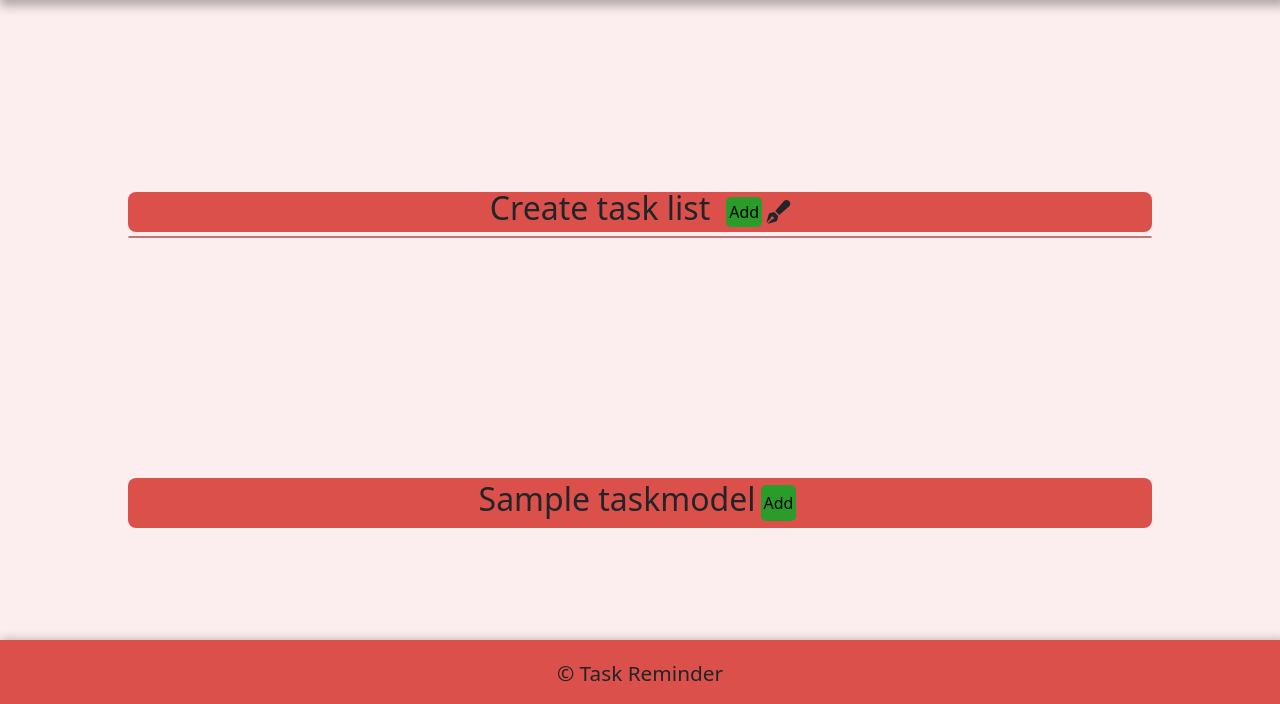
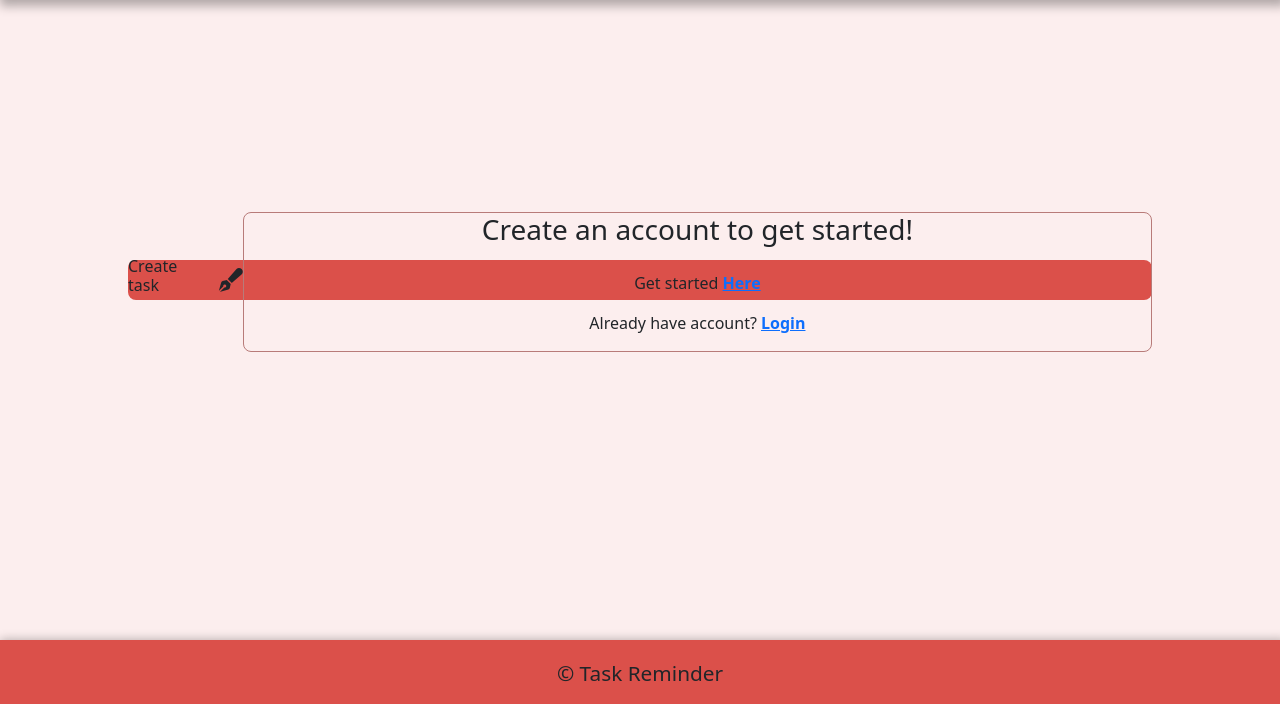
Before and after one commit to Timalexanderandersson/Task-Reminder, a Django app: page / in a window 1280 px wide. Shown: the part 96-800 px from the top of the page. Run offline with Django 5.2, Linux system fonts and the light colour scheme; tables that the repository leaves empty hold one stand-in row (values such as "Sample post"); some libraries are stand-ins or nearby versions.

Commit message:
moved html index to task_create.html and change the content on the webpage, and new view for homepage.

```diff
--- a/static/css/style.css
+++ b/static/css/style.css
@@ -62,7 +62,7 @@ main{
     height: auto;
     width: 80%;
     border-radius: 8px;
-    margin-bottom: 30vh;
+    margin-bottom: 20vh;
 
 }
 .cool-color-here{
@@ -79,6 +79,7 @@ main{
 /*Task h2*/
 #task-add{
     padding-right: 2vh;
+    font-size: 1rem;
 }
 .penn-icon{
     font-size: 1.5rem;
@@ -120,17 +121,28 @@ main{
 /*New task created*/
 .for-each-task{
     height: auto;
-    width: 80%;
+    width: 90%;
 }
 .tasks-header{
     height: auto;
     width: auto;
     background-color: #db504a;
     border-radius: 8px;
-    padding: 2px;
+    padding: 5px;
     display: flex;
-    justify-content: center;
+    justify-content: end;
+    margin-bottom: 10px;
+}
+/*link to tasks*/
+.link-header{
+    color: black;
+    text-decoration: none;
+    font-size: 1.3rem;
+    margin-right: 10vh;
 
+}
+.link-header:hover{
+    color: white;
 }
 /*Task buttons for every task*/
 .task-buttons{
@@ -142,6 +154,22 @@ main{
     background-color: rgb(42, 156, 42);
 
 }
+/*Delete button for task list*/
+.delete-button-task{
+    padding: 5px;
+    margin: auto;
+    border-radius: 5px;
+    border-style: none;
+    background-color: rgb(201, 159, 159);
+    margin-left:20px;
+    align-self: flex-end;
+}
+
+/*form index*/
+.form-edit{
+    display: flex;
+    justify-content: end;
+}
 
 /*form for task*/
 .task-details{
@@ -149,7 +177,12 @@ main{
     width: 80%;
 }
 
-
+/*New page task_edit*/
+.tasks-in-task{
+    background-color: #db504a;
+    margin-bottom: 10px;
+    border-radius: 5px;
+}
 
 /*Footer*/
 .color-footer{
--- a/static/js/script.js
+++ b/static/js/script.js
@@ -39,8 +39,6 @@ for (let i = 0; i < addbuttontask.length; i++){
     })
 }
 
-
-
 // Javascript dropdown bar bootstrap
 const dropdownElementList = document.querySelectorAll('.dropdown-toggle');
 const dropdownList = [...dropdownElementList].map(dropdownToggleEl => new bootstrap.Dropdown(dropdownToggleEl));
--- a/task_app/forms.py
+++ b/task_app/forms.py
@@ -16,7 +16,7 @@ class PostForm(forms.ModelForm):
 class PostUser(forms.ModelForm):
     class Meta:
         model = UserTask
-        fields = ['title','task_list','description','completed','due_date']
+        fields = ['title','description','completed','task_list','due_date']
 
     def __init__(self, *args, **kwargs):
         super(PostUser, self).__init__(*args, **kwargs)
--- a/task_app/templates/index.html
+++ b/task_app/templates/index.html
@@ -1,39 +1,17 @@
 {% extends "base.html" %}
 {% load crispy_forms_tags %}
 {% block content %}
+
 <div class="container-task">
     <div class="cool-color-here">
-        <h2 id="task-add">Create task list</h2>
-        <button class="addbutton">Add</button>
+        <h2 id="task-add">Create task</h2>
         <i class="fa-solid fa-pen-fancy penn-icon"></i>
-    </div>
-    <div class="task-add-box">
-        <form method="post" class="formdetails" >
-            {% csrf_token %}
-            {{ form | crispy }}
-            <button type="submit" id="first-button">Add task</button>
-
-        </form>
-        <div>
+        <div class="task-add-box ">
+            <h3 class="text-center mb-4">Create an account to get started!</h3>
+            <p class="text-center ">Get started <a class="links-for-all" href=""><strong> Here</strong></a></p>
+            <p class="text-center">Already have account? <a class="links-for-all" href=""><strong>Login</strong></a></p>
         </div>
     </div>
 </div>
 
-<div class="for-each-task">
-
-    {% for tasks in models_task %}
-    <div class="tasks-header">
-        <h2>{{ tasks.name}}</h2>
-
-        <button class="task-buttons">Add</button>
-    </div>
-    <div class="task-details">
-        <form method="post">
-
-        </form>
-
-       <p>hello</p>
-    </div>
-    {% endfor %}
-</div>
 {% endblock %}
--- a/task_app/urls.py
+++ b/task_app/urls.py
@@ -2,5 +2,10 @@ from . import views
 from django.urls import path
 
 urlpatterns = [
-    path('', views.taskpush, name='Homepage'),
+    path('', views.homepage, name='Homepage'),
+    path('tasks', views.taskpush, name='task-create'),
+    path('newpage/<int:task_id>/', views.newpage, name='newpage'),
+    path('delete-task/<int:task_id>/', views.delete_task_list, name='delete_page'),
+
+
 ]
--- a/task_app/views.py
+++ b/task_app/views.py
@@ -1,20 +1,52 @@
-from django.shortcuts import render, redirect
+from django.shortcuts import render, redirect, get_object_or_404
 from .models import UserTask, Taskmodel, Taskcomment
 from .forms import PostForm, PostUser
 from django.contrib import messages
+
+#Takes user/visitor to the front page.
+def homepage(request):
+
+    return render(request, 'index.html',)
+
 
 # Views for adding to the task list.
 def taskpush(request):
     models_task = Taskmodel.objects.all()
     if request.method == 'POST':
         form = PostForm(request.POST)
+        form_user = PostUser(request.POST)
         if form.is_valid():
             form.save()
             return redirect('Homepage')
     else:
         form = PostForm()
-
+        form_user = PostUser()
         return render(request, 'index.html', {
         'form': form,
         'models_task': models_task,
+        'form_user': form_user,
         })
+
+def newpage(request,task_id):
+    show_title = get_object_or_404(Taskmodel, id=task_id)
+    models_task = Taskmodel.objects.all()
+    user_models = UserTask.objects.all()
+    if request.method == 'POST':
+        form_user = PostUser(request.POST)
+        if form_user.is_valid():
+            form_user.save()
+            return redirect('newpage', task_id=task_id)
+    else:
+        form_user = PostUser()
+        return render(request, 'task_edit.html', {
+        'models_task': models_task,
+        'form_user': form_user,
+        'user_models':user_models,
+        'show_title':show_title,
+        })
+
+#Delete function for task list
+def delete_task_list(request, task_id):
+    delete_task = get_object_or_404(Taskmodel, id=task_id)
+    delete_task.delete()
+    return redirect('Homepage')
```
Also changed, not shown: task_app/templates/task_create.html (added, +36 -0 lines), task_app/templates/task_edit.html (added, +36 -0 lines), task_app/templates/__init__.py (added).
